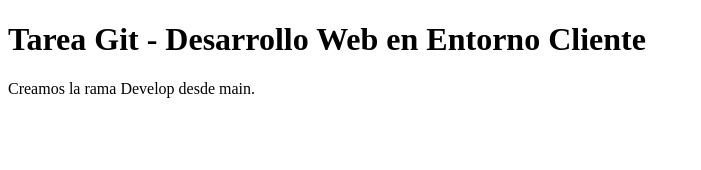
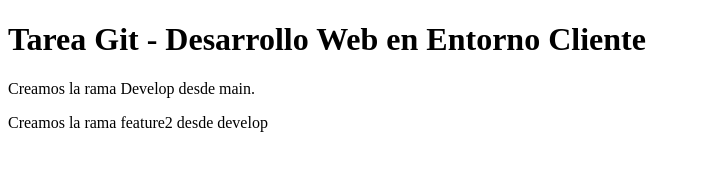
Before and after one commit to AndrePm98/TareaGit, a plain HTML site: page index.html in a window 1280 px wide. Shown: the whole page, without its empty margins (0-701 px from the left). Drawn offline with Linux system fonts and the light colour scheme.

Commit message:
Creamos la rama feature2 desde develop

```diff
--- a/index.html
+++ b/index.html
@@ -8,5 +8,6 @@
 <body>
     <h1>Tarea Git - Desarrollo Web en Entorno Cliente</h1>
         <p>Creamos la rama Develop desde main.</p>
+            <p>Creamos la rama feature2 desde develop</p>
 </body>
 </html>
```
